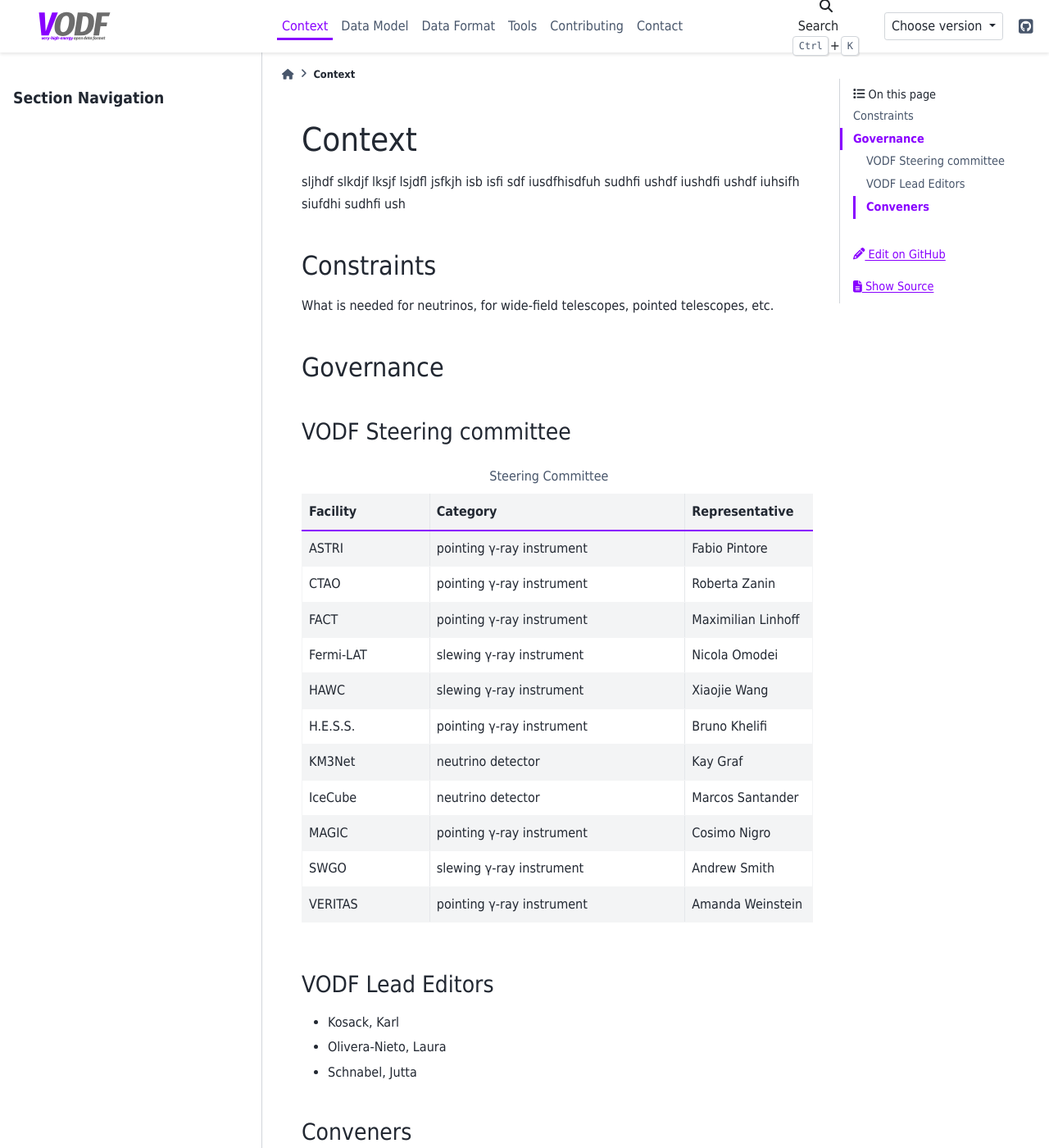
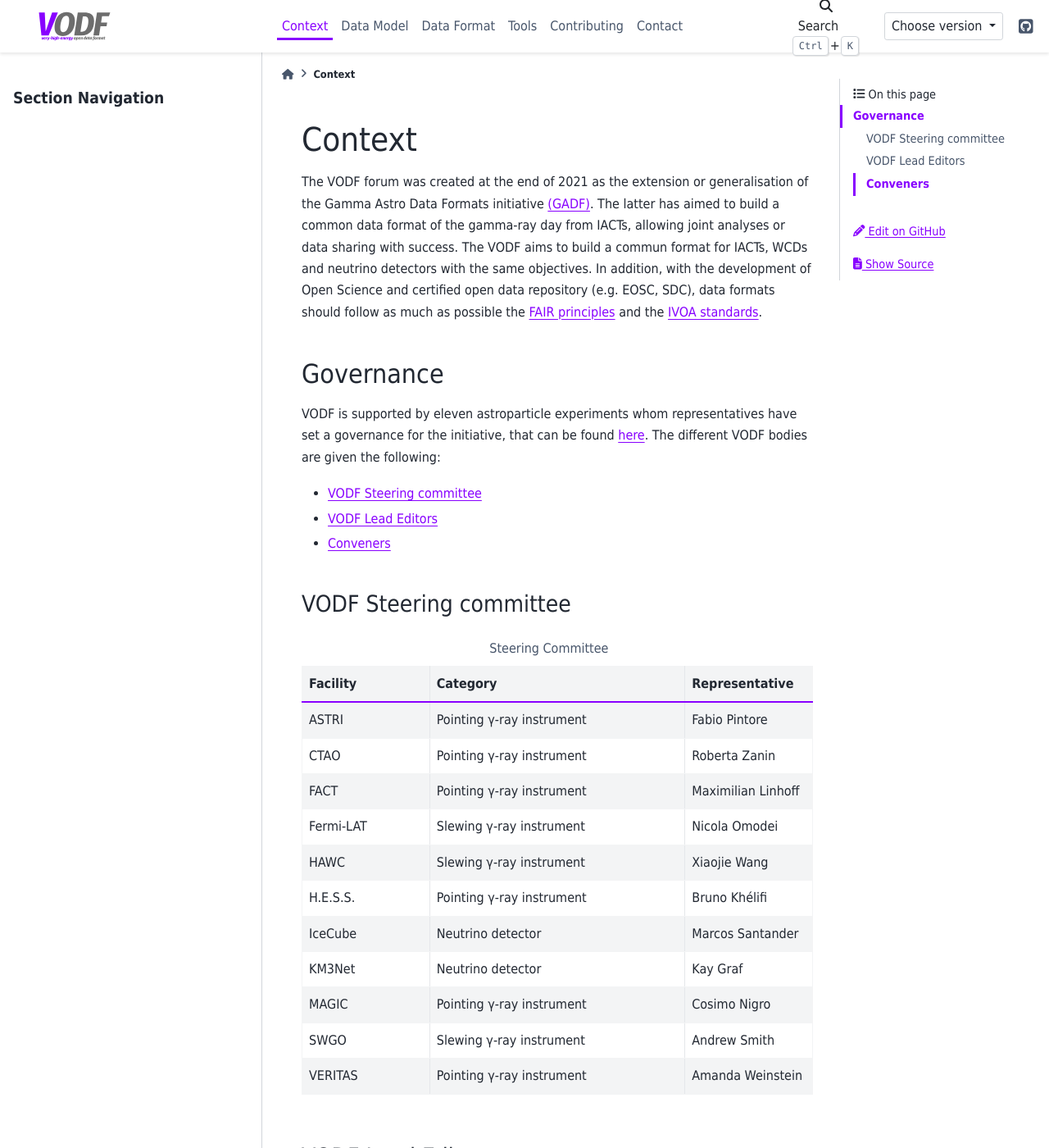
Before and after one commit to VODF/vodf-docs, a Sphinx documentation site: the page built from source/context.rst, in a window 1280 px wide and 1400 px high. Shown: the whole window at 82% size. Built offline with Sphinx 7.4.7 and the PyData theme 0.15.4, drawn with Linux system fonts in a browser that asks for light colours.

Commit message:
merge context from Context branch

```diff
--- a/source/context.rst
+++ b/source/context.rst
@@ -1,19 +1,38 @@
-=========
- Context
-=========
+.. Licensed under a 3-clause BSD style license - see LICENSE.rst
 
-sljhdf slkdjf lksjf lsjdfl jsfkjh isb isfi sdf iusdfhisdfuh sudhfi ushdf iushdfi
-ushdf iuhsifh siufdhi sudhfi ush
+=======
+Context
+=======
 
-Constraints
-===========
-
-What is needed for neutrinos, for wide-field telescopes, pointed telescopes, etc.
+The VODF forum was created at the end of 2021 as the extension or generalisation of
+the Gamma Astro Data Formats initiative
+`(GADF) <https://gamma-astro-data-formats.readthedocs.io/>`_. The latter has aimed to
+build a common data format of the gamma-ray day from IACTs, allowing joint analyses
+or data sharing with success. The VODF aims to build a commun format for IACTs, WCDs
+and neutrino detectors with the same objectives. In addition, with the development of
+Open Science and certified open data repository (e.g. EOSC, SDC), data formats should
+follow as much as possible the
+`FAIR principles <https://www.go-fair.org/fair-principles/>`_ and
+the `IVOA standards <https://ivoa.net/documents/index.html>`_.
 
 
+..
+  Constraints
+  ===========
+
+  What is needed for neutrinos, for wide-field telescopes, pointed telescopes, etc.
 
 Governance
 ==========
+
+VODF is supported by eleven astroparticle experiments whom representatives have set
+a governance for the initiative, that can be found
+`here <_static/VODF_Governance.pdf>`_. The different VODF bodies are given the
+following:
+
+* `VODF Steering committee`_
+* `VODF Lead Editors`_
+* `Conveners`_
 
 
 VODF Steering committee
@@ -27,37 +46,37 @@ VODF Steering committee
      - Category
      - Representative
    * - ASTRI
-     - pointing γ-ray instrument
+     - Pointing γ-ray instrument
      - Fabio Pintore
    * - CTAO
-     - pointing γ-ray instrument
+     - Pointing γ-ray instrument
      - Roberta Zanin
    * - FACT
-     - pointing γ-ray instrument
+     - Pointing γ-ray instrument
      - Maximilian Linhoff
    * - Fermi-LAT
-     - slewing γ-ray instrument
+     - Slewing γ-ray instrument
      - Nicola Omodei
    * - HAWC
-     - slewing γ-ray instrument
+     - Slewing γ-ray instrument
      - Xiaojie Wang
    * - H.E.S.S.
-     - pointing γ-ray instrument
-     - Bruno Khelifi
+     - Pointing γ-ray instrument
+     - Bruno Khélifi
+   * - IceCube
+     - Neutrino detector
+     - Marcos Santander
    * - KM3Net
-     - neutrino detector
+     - Neutrino detector
      - Kay Graf
-   * - IceCube
-     - neutrino detector
-     - Marcos Santander
    * - MAGIC
-     - pointing γ-ray instrument
+     - Pointing γ-ray instrument
      - Cosimo Nigro
    * - SWGO
-     - slewing γ-ray instrument
+     - Slewing γ-ray instrument
      - Andrew Smith
    * - VERITAS
-     - pointing γ-ray instrument
+     - Pointing γ-ray instrument
      - Amanda Weinstein
 
 VODF Lead Editors
```
Also changed, not shown: other parts of source/context.rst (+2 -1 lines).
